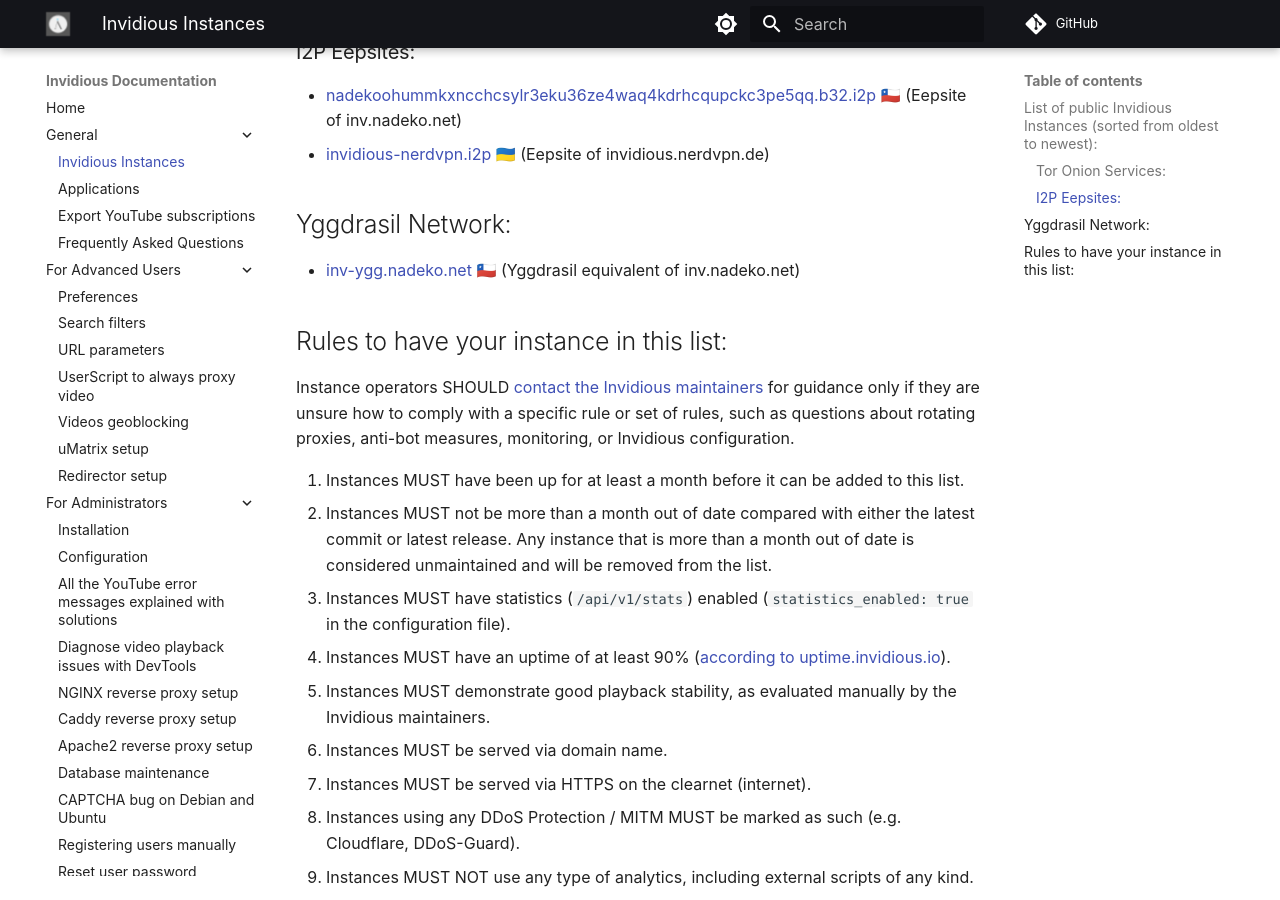
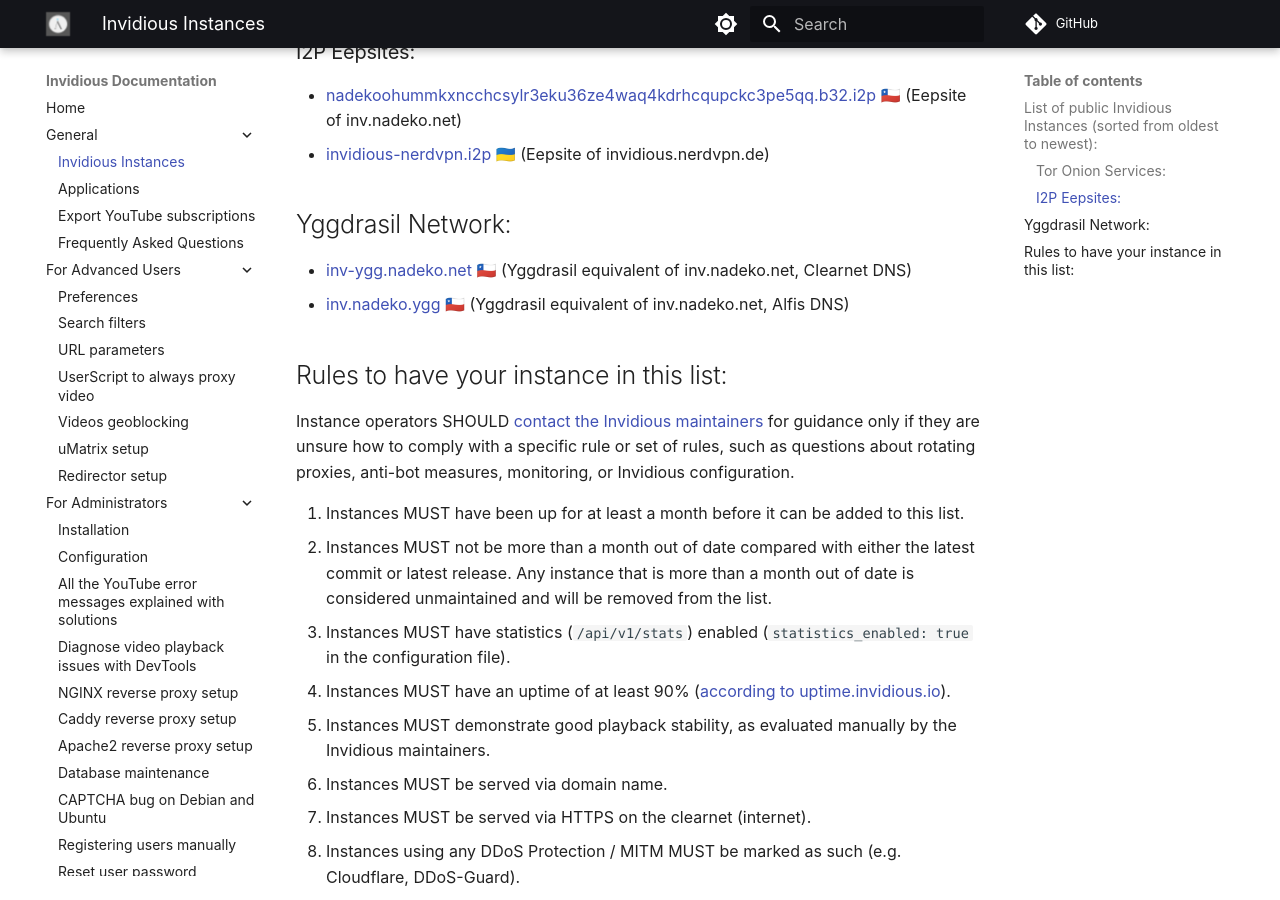
Before and after one commit to iv-org/documentation, an MkDocs documentation site: the page built from docs/instances.md, in a window 1280 px wide and 900 px high, scrolled down 894 px. Built offline with MkDocs 1.6.1 and Material for MkDocs 9.7.7, drawn with Linux system fonts in a browser that asks for light colours; comment, search, counter and statistics services are not loaded.

Commit message:
fix: add alfis DNS equivalent for inv.nadeko.net

```diff
--- a/docs/instances.md
+++ b/docs/instances.md
@@ -27,7 +27,8 @@
 
 ## Yggdrasil Network:
 
-* [inv-ygg.nadeko.net](https://inv-ygg.nadeko.net) 🇨🇱 (Yggdrasil equivalent of inv.nadeko.net)
+* [inv-ygg.nadeko.net](https://inv-ygg.nadeko.net) 🇨🇱 (Yggdrasil equivalent of inv.nadeko.net, Clearnet DNS)
+* [inv.nadeko.ygg](https://inv.nadeko.ygg) 🇨🇱 (Yggdrasil equivalent of inv.nadeko.net, Alfis DNS)
 
 ## Rules to have your instance in this list:
 
```
